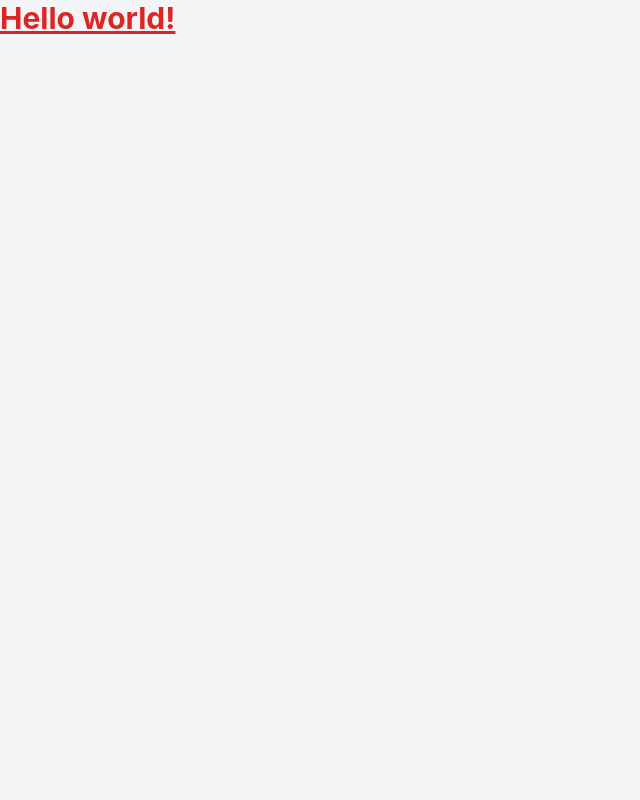
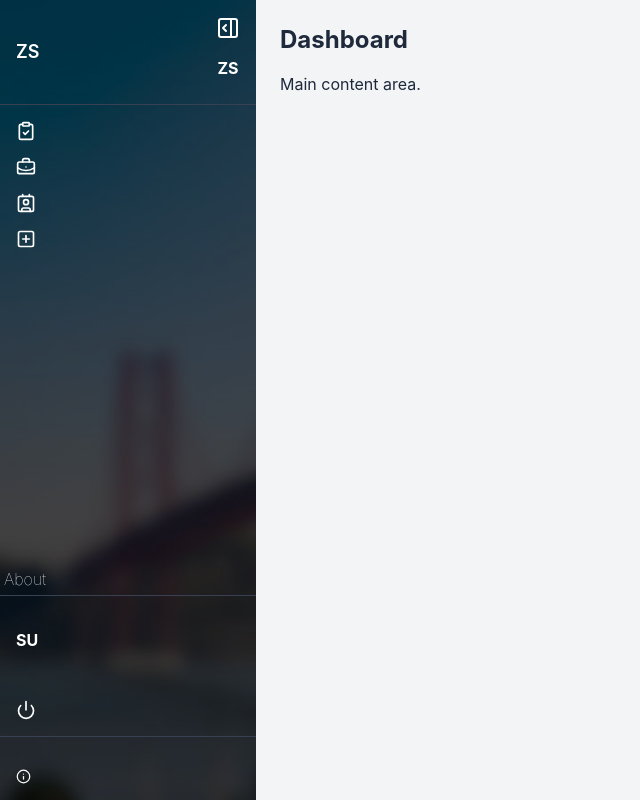
Before and after one commit to Anislazhar/GSide-taskmanagement, a React (Create React App) app: page / in a window 1280 px wide. Shown: the whole page, without its empty margins (0-640 px from the left). Built offline with nearby package versions, Linux system fonts and the light colour scheme.

Commit message:
created navslidebar + added background pic

```diff
--- a/package.json
+++ b/package.json
@@ -3,6 +3,7 @@
   "version": "0.1.0",
   "private": true,
   "dependencies": {
+    "@heroicons/react": "^2.2.0",
     "@reduxjs/toolkit": "^2.9.0",
     "@testing-library/dom": "^10.4.1",
     "@testing-library/jest-dom": "^6.9.1",
@@ -13,6 +14,7 @@
     "@types/react": "^19.2.2",
     "@types/react-dom": "^19.2.2",
     "axios": "^1.12.2",
+    "lucide-react": "^0.545.0",
     "react": "^19.2.0",
     "react-dom": "^19.2.0",
     "react-redux": "^9.2.0",
--- a/src/App.tsx
+++ b/src/App.tsx
@@ -1,7 +1,21 @@
-function App() {
+import React, { useState } from "react";
+import Sidebar from "./components/Sidebar";
+
+const App: React.FC = () => {
+  const [isCollapsed, setIsCollapsed] = useState(false);
+
+  const toggleSidebar = () => setIsCollapsed(!isCollapsed);
+
   return (
-    <h1 className="text-3xl font-bold underline text-red-600">Hello world!</h1>
+    <div className="flex min-h-screen bg-gray-100">
+      <Sidebar isCollapsed={isCollapsed} toggleSidebar={toggleSidebar} />
+
+      <main className="flex-1 p-6">
+        <h1 className="text-2xl font-bold mb-4">Dashboard</h1>
+        <p>Main content area.</p>
+      </main>
+    </div>
   );
-}
+};
 
 export default App;
--- /dev/null
+++ b/src/components/Sidebar.tsx
@@ -0,0 +1,110 @@
+import React from "react";
+import {
+  PanelLeftOpen,
+  PanelRightOpen,
+  ClipboardCheck,
+  BriefcaseBusiness,
+  Contact,
+  SquarePlus,
+  Power,
+  Info,
+} from "lucide-react";
+import BackgroundImage from "../assets/backgroundImage.png";
+
+interface SidebarProps {
+  isCollapsed: boolean;
+  toggleSidebar: () => void;
+}
+
+const Sidebar: React.FC<SidebarProps> = ({ isCollapsed, toggleSidebar }) => {
+  return (
+    <div
+      className={`relative h-screen text-white flex flex-col transition-all duration-300 ${
+        isCollapsed ? "w-14" : "w-64"
+      }`}
+    >
+      <div
+        className="absolute inset-0 bg-cover bg-center"
+        style={{
+          backgroundImage: BackgroundImage ? `url(${BackgroundImage})` : "none",
+        }}
+      ></div>
+
+      <div className="absolute inset-0 bg-black/50"></div>
+
+      <div className="relative z-10 flex flex-col h-full">
+        <div className="flex items-center justify-between p-4 border-b border-gray-700">
+          {!isCollapsed && (
+            <h2 className="text-lg font-semibold" aria-label="Sidebar Title">
+              ZS
+            </h2>
+          )}
+
+          <button
+            onClick={toggleSidebar}
+            className="flex flex-col items-center gap-2"
+          >
+            {isCollapsed ? <PanelLeftOpen /> : <PanelRightOpen />}
+            <h1 className="font-bold py-2">ZS</h1>
+          </button>
+        </div>
+
+        <div className="relative z-10 flex flex-col justify-between h-full">
+          <nav className="flex flex-col p-4 space-y-4">
+            <button
+              type="button"
+              className="flex items-center gap-3 hover:text-blue-300 transition-colors bg-transparent border-none p-0 text-inherit cursor-pointer"
+            >
+              <ClipboardCheck size={20} />
+            </button>
+
+            <button
+              type="button"
+              className="flex items-center gap-3 hover:text-blue-300 transition-colors bg-transparent border-none p-0 text-inherit cursor-pointer"
+            >
+              <BriefcaseBusiness size={20} />
+            </button>
+
+            <button
+              type="button"
+              className="flex items-center gap-3 hover:text-blue-300 transition-colors bg-transparent border-none p-0 text-inherit cursor-pointer"
+            >
+              <Contact size={20} />
+            </button>
+
+            <button
+              type="button"
+              className="flex items-center gap-3 hover:text-blue-300 transition-colors bg-transparent border-none p-0 text-inherit cursor-pointer"
+            >
+              <SquarePlus size={20} />
+            </button>
+          </nav>
+
+          <nav className="flex flex-col  space-y-4">
+            <div className="flex p-1 font-thin border-b border-gray-700">
+              <span>About</span>
+            </div>
+
+            <h1 className="p-4 font-bold">SU</h1>
+
+            <button
+              type="button"
+              className="flex items-center gap-3 hover:text-blue-300 transition-colors bg-transparent border-b  border-gray-700 p-4 text-inherit cursor-pointer"
+            >
+              <Power size={20} />
+            </button>
+
+            <button
+              type="button"
+              className="flex items-center gap-3 hover:text-blue-300 transition-colors bg-transparent border-none p-4 text-inherit cursor-pointer"
+            >
+              <Info size={15} />
+            </button>
+          </nav>
+        </div>
+      </div>
+    </div>
+  );
+};
+
+export default Sidebar;
```
Also changed, not shown: src/assets/backgroundImage.png (added), 1 other file (tests, documents, lock files or other folders).
